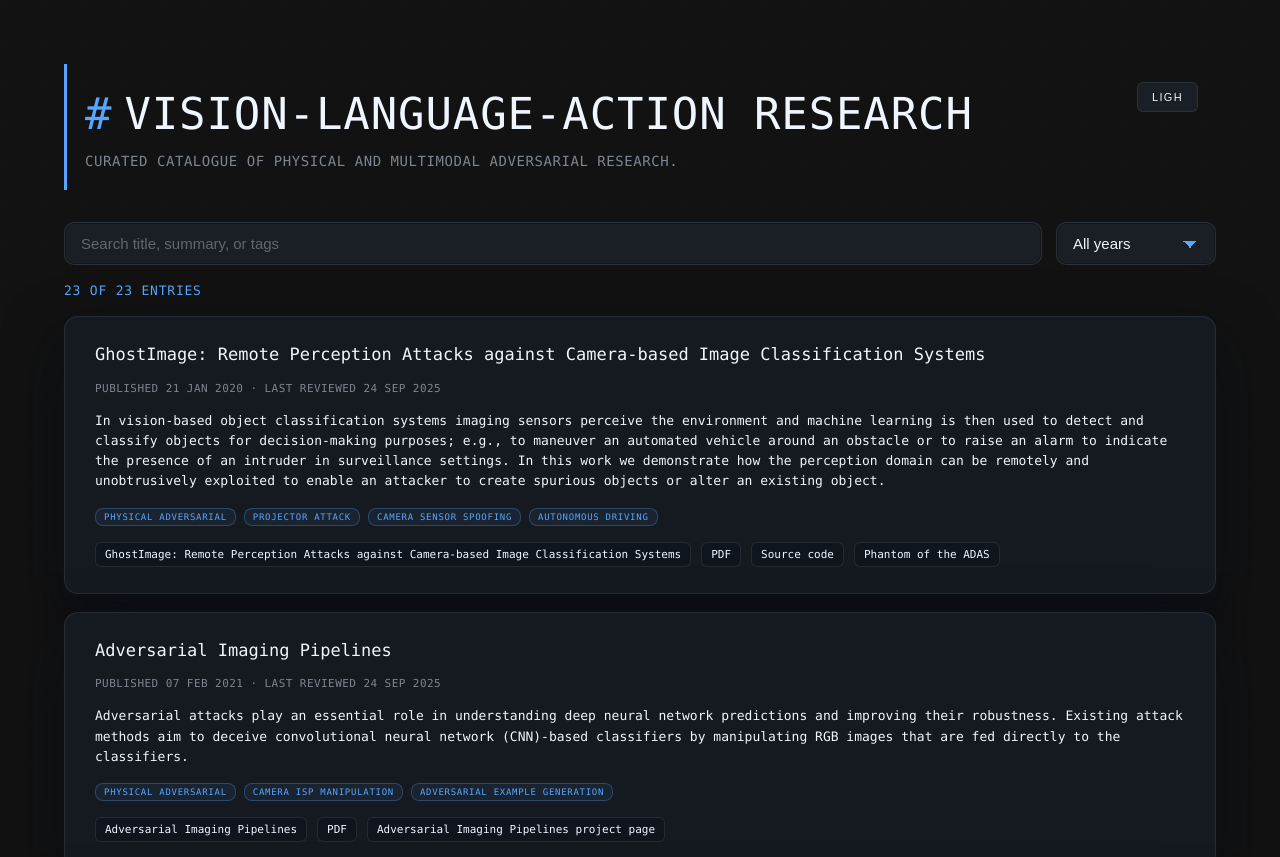
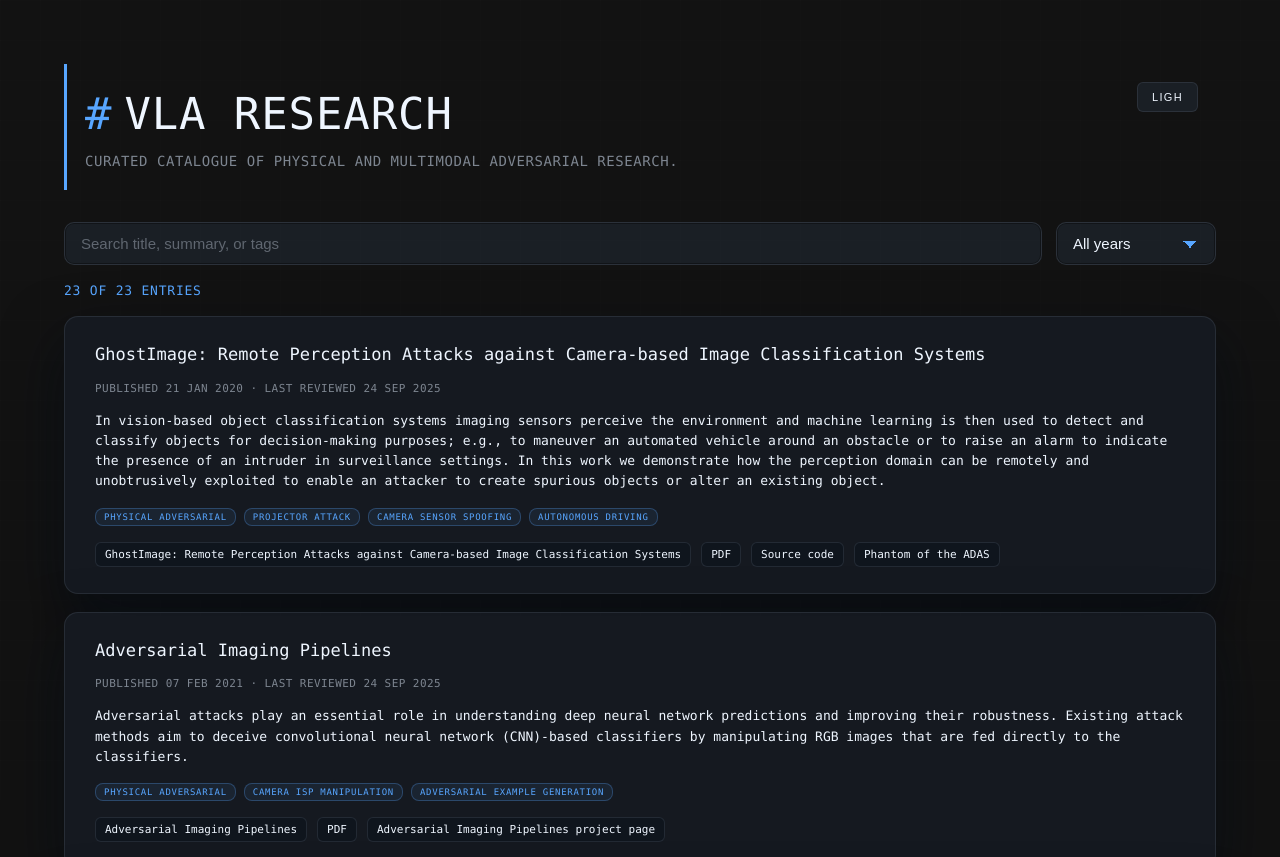
Before and after one commit to TheRedOperator/VLA, a plain HTML site: page index.html in a window 1280 px wide. Shown: the top 857 px of the page. Drawn offline with Linux system fonts and the light colour scheme.

Commit message:
Update index.html

```diff
--- a/index.html
+++ b/index.html
@@ -360,7 +360,7 @@
   <main>
     <header>
       <button id="theme-toggle" class="theme-toggle" type="button" aria-label="Switch to light theme">ligh</button>
-      <h1>Vision-Language-Action Research</h1>
+      <h1>VLA Research</h1>
       <p>Curated catalogue of physical and multimodal adversarial research.</p>
     </header>
 
```
